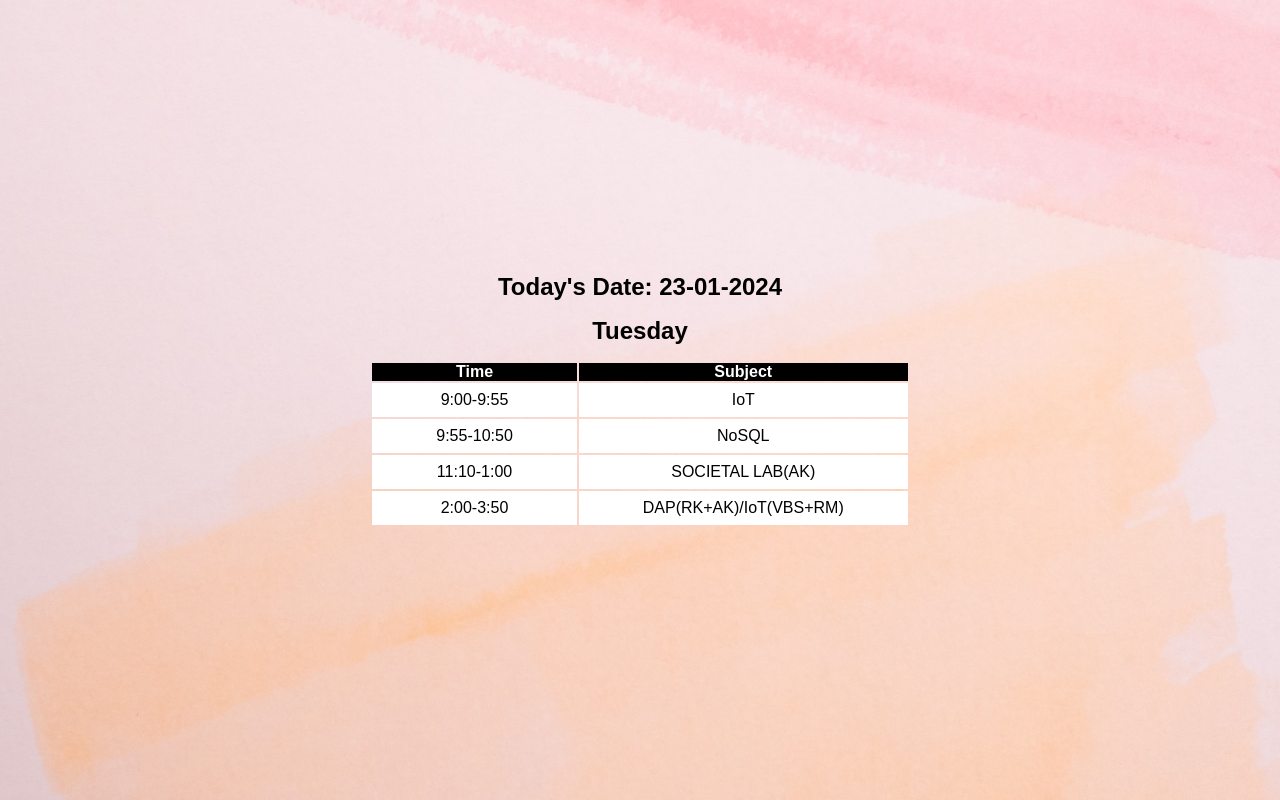
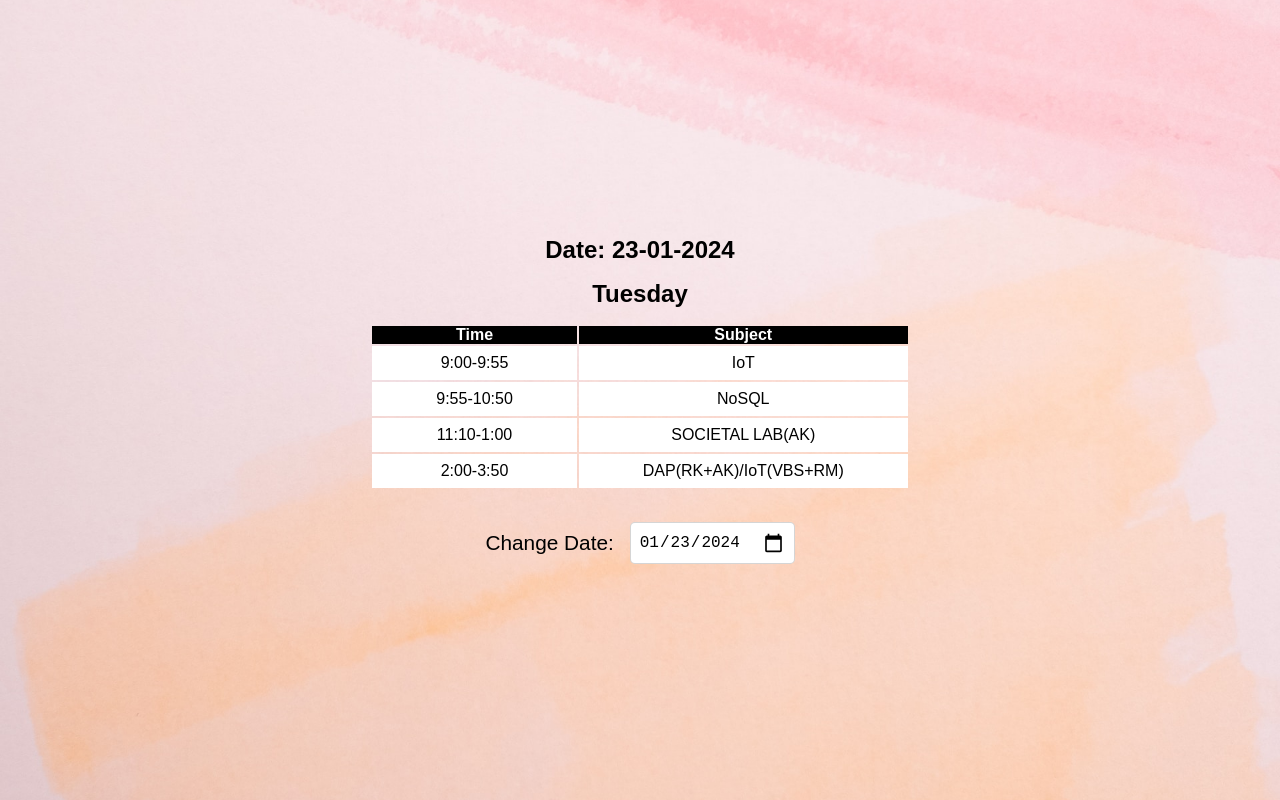
Before and after one commit to Afnan011/dynamic-time-table, a plain HTML site: page index.html in a window 1280 px wide. Drawn offline with nearby package versions, Linux system fonts and the light colour scheme.

Commit message:
saving the changes

```diff
--- a/app.js
+++ b/app.js
@@ -141,20 +141,18 @@ function getDay(date) {
   return day;
 }
 
-function displayTimetable() {
-  const today = new Date().toLocaleDateString("en-GB").replace(/\//g, '-');
+function displayTimetable(date) {
 //   const today = "-01-2024";
 
-  currentDateElement.innerText = `Today's Date: ${today}`;
-  currentDay.innerText = getDay(today);
+  currentDateElement.innerText = `Date: ${date}`;
+  currentDay.innerText = getDay(date);
 
-  const isHolidayToday = isHoliday(today);
-  if (isHolidayToday) {
-    timetableContainer.textContent = `Today is a holiday: ${isHolidayToday}`;
+  if (isHoliday(date)) {
+    timetableContainer.textContent = `Holiday: ${isHolidayToday}`;
     return;
   }
 
-  const todayDay = getDayFromDate(today);
+  const todayDay = getDayFromDate(date);
   const todaySubjects = subjectsPerDay[todayDay];
 
   if (todaySubjects) {
@@ -179,4 +177,37 @@ function displayTimetable() {
   }
 }
 
-displayTimetable();
+
+
+
+function openDatePicker() {
+  const datePicker = document.getElementById("datePicker");
+
+  const date = new Date().toISOString().split('T')[0];
+  datePicker.value = date;
+  const today = new Date().toLocaleDateString("en-GB").replace(/\//g, '-');
+  displayTimetable(today);
+
+
+  datePicker.addEventListener("input", function() {
+      const selectedDate = datePicker.value;
+      const parts = selectedDate.split("-");
+      const formattedDate = `${parts[2]}-${parts[1]}-${parts[0]}`;
+      console.log(formattedDate);
+      displayTimetable(selectedDate);
+  });
+}
+
+openDatePicker()
+
+
+// function openDatePicker() {
+//   document.getElementById(datePicker).style.display = "block";
+//   flatpickr("#datePicker", {
+//       defaultDate: new Date(),
+//       onChange: function(selectedDates, dateStr) {
+//           console.log("Selected date:", dateStr);
+//           // You can update the "today" variable here or perform any other actions
+//       }
+//   });
+// }
--- a/index.html
+++ b/index.html
@@ -5,6 +5,7 @@
     <meta name="viewport" content="width=device-width, initial-scale=1.0">
     <title>Dynamic Timetable</title>
     <link rel="stylesheet" href="style.css">
+    <link rel="stylesheet" href="https://cdn.jsdelivr.net/npm/flatpickr@4.6.9/dist/flatpickr.min.css">
     <script src="app.js" defer></script>
 </head>
 <body>
@@ -12,6 +13,16 @@
         <h1 id="currentDate"></h1>
         <h1 id="currentDay"></h1>
         <div id="timetableContainer"></div>
+        <div class="datePicker-container">
+            <label for="datePicker">Change Date:</label>
+            <input type="date" id="datePicker" value=""  placeholder="dd-mm-yyyy">
+        </div>
+        <!-- <button onclick="openDatePicker()">Open Date Picker</button> -->
+
+        <!-- <input type="text" id="datePicker" style="display: none;">
+        <button onclick="openDatePicker()">Open Date Picker</button> -->
+
     </section>
+    <script src="https://cdn.jsdelivr.net/npm/flatpickr@4.6.9/dist/flatpickr.min.js"></script>
 </body>
 </html>
--- a/style.css
+++ b/style.css
@@ -38,6 +38,56 @@ section{
     padding: 0.5rem 4rem;
 }
 
+.datePicker-container{
+    display: flex;
+    justify-content: center;
+    align-items: center;
+    gap: 1rem;
+    margin-top: 1rem;
+}
+
+.datePicker-container label{
+    font-size: 1.3rem;
+    font-weight: 500;
+
+}
+
+#datePicker{
+    padding: 0.5rem;
+    border: 1px solid #0000002a;
+    border-radius: 5px;
+    outline: none;
+    font-size: 1rem;
+    font-weight: 500;
+    cursor: pointer;
+    transition: all 0.3s ease;
+}
+
+#datePicker:hover{
+    border: 1px solid #0000004a;
+}
+
+#datePicker:focus{
+    border: 1px solid #0000004a;
+    box-shadow: 0 0 0 2px #0000004a;
+}
+
+#datePicker::placeholder{
+    font-size: 1rem;
+    font-weight: 500;
+}
+
+#datePicker::-webkit-calendar-picker-indicator{
+    font-size: 1.3rem;
+    font-weight: 500;
+    color: #0000004a;
+    cursor: pointer;
+}
+
+#datePicker::-webkit-calendar-picker-indicator:hover{
+    color: #0000007a;
+}
+
 
 
 @media only screen and (max-width: 768px){
```
